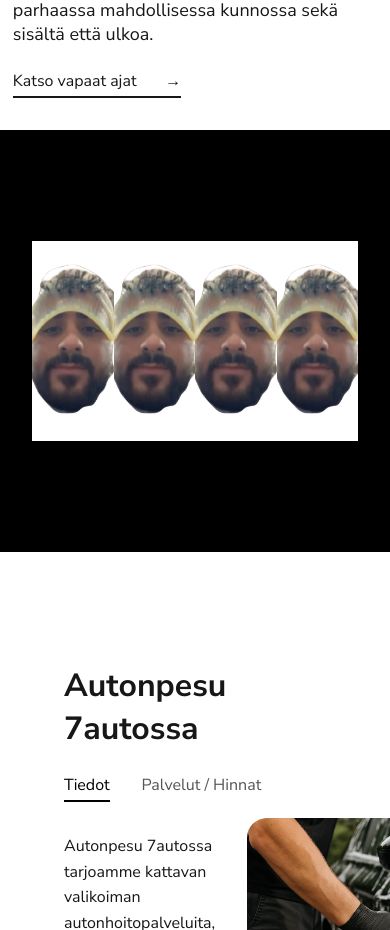
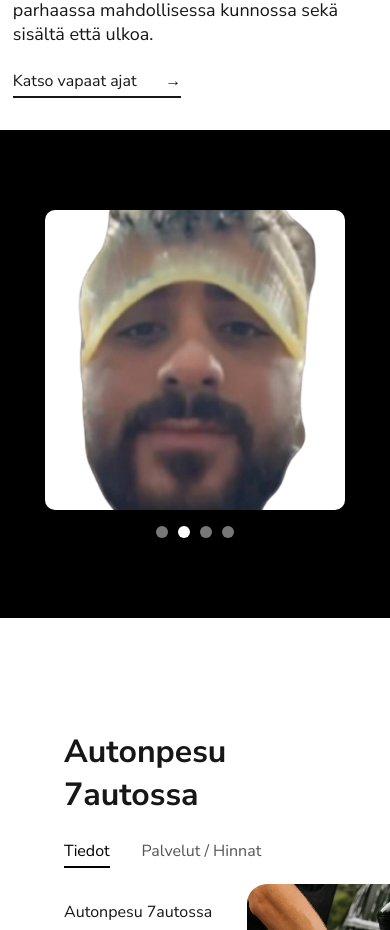
Before and after one commit to Agrinsadon/7auto, a Next.js app in the folder frontend/: page / in a window 390 px wide. Shown: the part 840-1770 px from the top of the page. Built offline with nearby package versions, Linux system fonts and the light colour scheme.

Commit message:
image frame fixed for responsive design

```diff
--- a/frontend/src/app/pages/imagepage/imagepage.css
+++ b/frontend/src/app/pages/imagepage/imagepage.css
@@ -3,43 +3,82 @@
   display: flex;
   justify-content: space-around;
   align-items: center;
-    height: 50vh;
-    padding: 2rem;
+  padding: 10rem 2rem 10rem 2rem;
 }
 
 .imageSlot {
   position: relative;
-    width: 150px;
-    height: 200px;
+  width: 300px;
+  height: 300px;
   background-color: white;
   overflow: hidden;
+  border-radius: 10px;
 }
 
 .image {
   object-fit: cover;
-    transition: opacity 0.3s ease;
+  transition: opacity 0.5s ease; /* smooth opacity transition */
+  position: absolute;
+  top: 0;
+  left: 0;
+  width: 100%;
+  height: 100%;
 }
 
 .defaultImage {
   z-index: 1;
-    opacity: 1;
-    position: absolute;
-    top: 0;
-    left: 0;
+  opacity: 1; /* initial opacity */
 }
 
 .hoverImage {
   z-index: 2;
-    opacity: 0;
-    position: absolute;
-    top: 0;
-    left: 0;
+  opacity: 0; /* initial opacity */
 }
 
-  .imageSlot:hover .hoverImage {
+/* Remove hover styles to avoid conflict */
+/* .imageSlot:hover .hoverImage {
   opacity: 1;
 }
 
 .imageSlot:hover .defaultImage {
   opacity: 0;
+} */
+
+/* Adjust container on mobile */
+@media (max-width: 760px) {
+  .imagepage-container {
+    flex-direction: column;
+    height: auto;
+    padding: 5rem 1rem 5rem 1rem;
+
   }
+
+  .imageSlot {
+    width: 300px;
+    height: 300px;
+    margin: 0 auto;
+  }
+
+  /* Hide all except the active image handled in React */
+}
+
+/* Dots container */
+.dots-container {
+  display: flex;
+  justify-content: center;
+  margin-top: 1rem;
+  gap: 10px;
+}
+
+.dot {
+  width: 12px;
+  height: 12px;
+  border-radius: 50%;
+  background-color: #777;
+  cursor: pointer;
+  transition: background-color 0.3s ease;
+}
+
+.dot.active {
+  background-color: #fff;
+}
--- a/frontend/src/app/pages/imagepage/imagepage.tsx
+++ b/frontend/src/app/pages/imagepage/imagepage.tsx
@@ -1,6 +1,7 @@
 'use client';
 
 import Image from 'next/image';
+import { useState, useEffect } from 'react';
 import './imagepage.css';
 
 const images = [
@@ -11,9 +12,63 @@ const images = [
 ];
 
 const ImageGrid = () => {
+  const [showHover, setShowHover] = useState(false);
+  const [currentIndex, setCurrentIndex] = useState(0);
+  const [isMobile, setIsMobile] = useState(false);
+
+  // Detect screen size
+  useEffect(() => {
+    const checkMobile = () => {
+      setIsMobile(window.innerWidth < 760);
+    };
+    checkMobile();
+    window.addEventListener('resize', checkMobile);
+    return () => window.removeEventListener('resize', checkMobile);
+  }, []);
+
+  // Toggle default/hover every 5 seconds
+  useEffect(() => {
+    const toggleHover = setInterval(() => {
+      setShowHover(prev => !prev);
+    }, 5000);
+    return () => clearInterval(toggleHover);
+  }, []);
+
+  // On mobile, also cycle through images every 5 seconds (sync with hover toggle)
+  useEffect(() => {
+    if (!isMobile) return;
+
+    const cycleImages = setInterval(() => {
+      setCurrentIndex(prev => (prev + 1) % images.length);
+      setShowHover(false); // reset to default image on each new image
+    }, 5000);
+    return () => clearInterval(cycleImages);
+  }, [isMobile]);
+
   return (
     <div className='imagepage-container'>
-      {images.map((img, i) => (
+      {isMobile
+        ? (
+          <div className='imageSlot'>
+            <Image
+              src={images[currentIndex].default}
+              alt={`Image ${currentIndex + 1}`}
+              fill
+              sizes="100%"
+              className='image defaultImage'
+              style={{ opacity: showHover ? 0 : 1 }}
+            />
+            <Image
+              src={images[currentIndex].hover}
+              alt={`Image ${currentIndex + 1} Hover`}
+              fill
+              sizes="100%"
+              className='image hoverImage'
+              style={{ opacity: showHover ? 1 : 0 }}
+            />
+          </div>
+        )
+        : images.map((img, i) => (
           <div className='imageSlot' key={`slot-${i}-${img.default}`}>
             <Image
               src={img.default}
@@ -22,6 +77,7 @@ const ImageGrid = () => {
               sizes="100%"
               priority={i === 0}
               className='image defaultImage'
+              style={{ opacity: showHover ? 0 : 1 }}
             />
             <Image
               src={img.hover}
@@ -29,9 +85,27 @@ const ImageGrid = () => {
               fill
               sizes="100%"
               className='image hoverImage'
+              style={{ opacity: showHover ? 1 : 0 }}
             />
           </div>
+        ))
+      }
+
+      {/* Dots below images - only show on mobile */}
+      {isMobile && (
+        <div className='dots-container'>
+          {images.map((_, i) => (
+            <span
+              key={i}
+              className={`dot ${i === currentIndex ? 'active' : ''}`}
+              onClick={() => {
+                setCurrentIndex(i);
+                setShowHover(false); // reset fade to default image when manually changed
+              }}
+            />
           ))}
+        </div>
+      )}
     </div>
   );
 };
```
Lines whose indentation alone changed are shown as unchanged.
